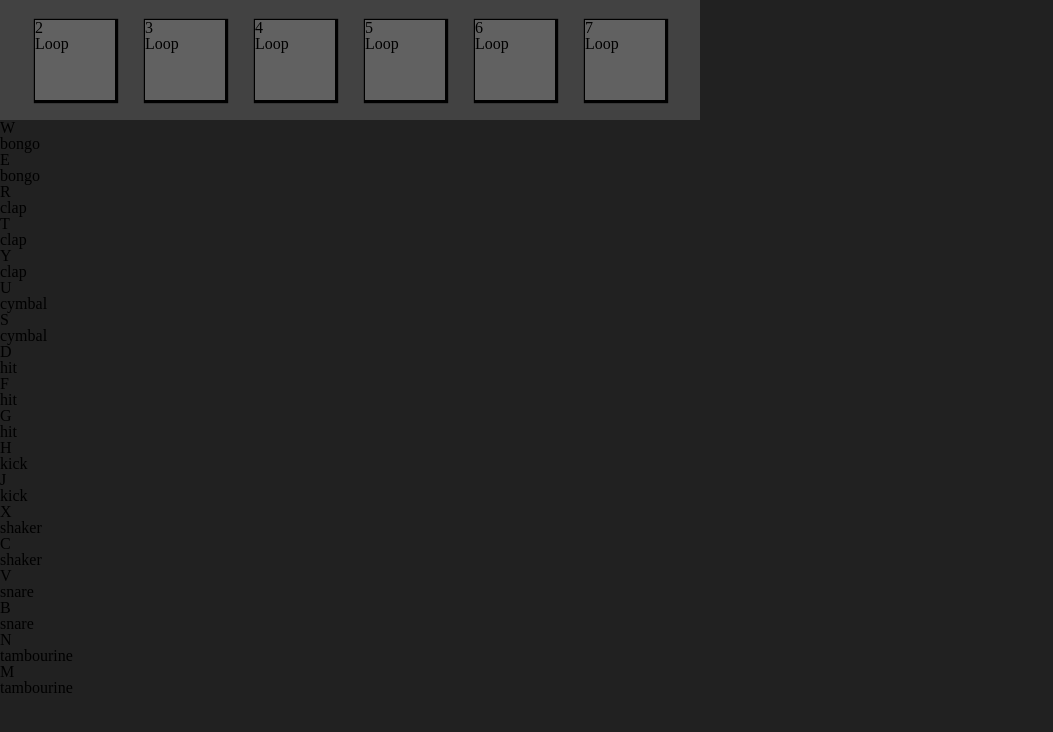
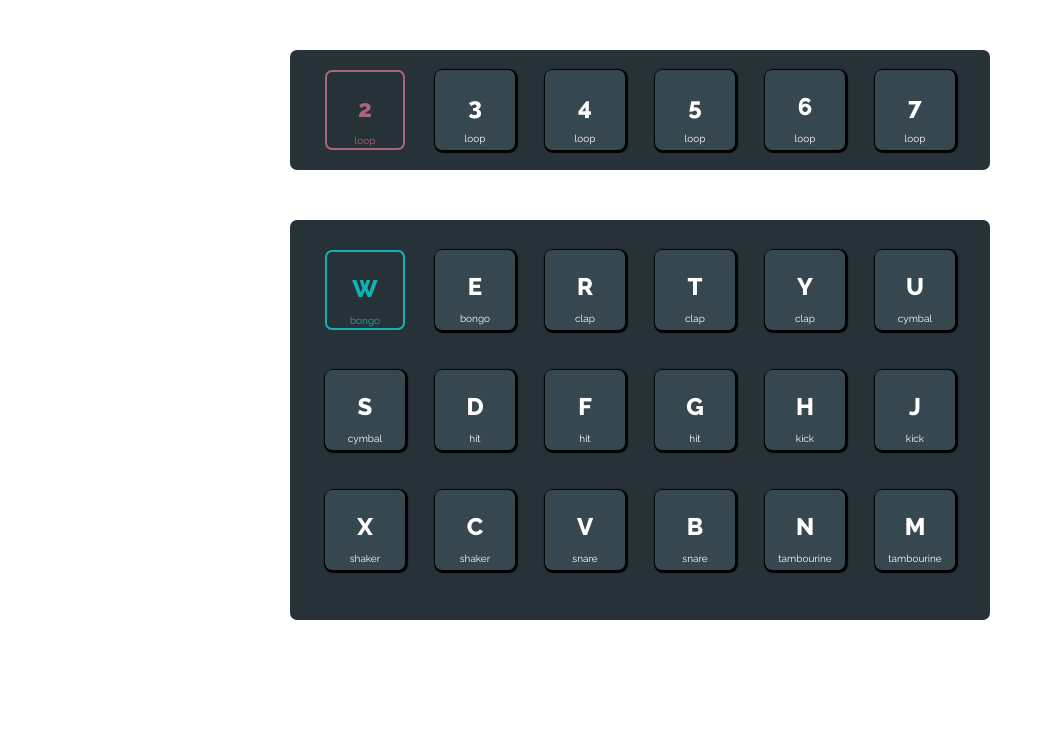
Before and after one commit to KamilCybulski/JS30-Drumkit, a plain HTML site: page index.html in a window 1280 px wide. Shown: the whole page, without its empty margins (0-1053 px from the left). Drawn offline with Linux system fonts and the light colour scheme.

Commit message:
Added styles for the panel and pressed keys.

```diff
--- a/index.html
+++ b/index.html
@@ -7,6 +7,8 @@
         <meta name="author" content="Kamil Cybulski">
 
         <title>JS Drumkit</title>
+
+        <link href="https://fonts.googleapis.com/css?family=Raleway:400,800" rel="stylesheet">
 
         <link rel="stylesheet" href="reset.css">
         <link rel="stylesheet" href="main.css">
@@ -18,34 +20,34 @@
         <!--Buttons to toggle on and off loops (longer samples)-->
         <section class="loops">
 
-            <div class="l-key key2">
+            <div class="l-key key2 pressed">
                 <h5>2</h5>
-                <h6>Loop</h6>
+                <h6>loop</h6>
             </div>
 
             <div class="l-key key3">
                 <h5>3</h5>
-                <h6>Loop</h6>
+                <h6>loop</h6>
             </div>
 
             <div class="l-key key4">
                 <h5>4</h5>
-                <h6>Loop</h6>
+                <h6>loop</h6>
             </div>
 
             <div class="l-key key5">
                 <h5>5</h5>
-                <h6>Loop</h6>
+                <h6>loop</h6>
             </div>
 
             <div class="l-key key6">
                 <h5>6</h5>
-                <h6>Loop</h6>
+                <h6>loop</h6>
             </div>
 
             <div class="l-key key7">
                 <h5>7</h5>
-                <h6>Loop</h6>
+                <h6>loop</h6>
             </div>
 
         <!--Audio files for loops-->
@@ -61,7 +63,7 @@
         <!--Section for keys associated with short sounds-->
         <section class="console">
 
-            <div class="c-key key-w">
+            <div class="c-key key-w pressed">
                 <h5>W</h5>
                 <h6>bongo</h6>
             </div>
--- a/main.scss
+++ b/main.scss
@@ -1,19 +1,12 @@
 /*==========================================
                 Colors
 ==========================================*/
-$bcg: #212121;              //body background color
-$panel: #424242;            //panels' color
-$btn: #616161;              //buttons' color
-$loop-accent: #f50057;      //Accent color for loop panel
-$short-accent: #9c27b0;     //Accent color for short sounds panel
+$panel: #263238;            //panels' color
+$btn: #37474f;              //buttons' color
+$loop-accent: #f48fb1;      //Accent color for loop panel
+$short-accent: #18ffff;     //Accent color for short sounds panel
+$txt: #fff;                 //Text color
 
-
-/*==========================================
-                Body
-==========================================*/
-body {
-    background-color: $bcg;
-}
 
 /*==========================================
                 Loop panel
@@ -21,17 +14,90 @@ body {
 .loops {
     box-sizing: border-box;
     width: 700px;
-    margin: 100px, auto;
+    margin: 50px auto;
     height: 120px;
     padding: 20px;
+    border-radius: 7px;
     display: flex;
     flex-flow: row nowrap;
     justify-content: space-around;
     background-color: $panel;
     .l-key {
+        box-sizing: border-box;
+        width: 80px;
+        height: 80px;
+        border-radius: 7px;
+        background-color: $btn;
+        box-shadow: 1px 1px 1px 2px black;
+        padding: 10px;
+    }
+    .pressed {
+        border: 2px solid $loop-accent;
+        color: $loop-accent;
+        box-shadow: none;
+        filter: brightness(70%);
+        h5 {
+            color: $loop-accent;
+        }
+        h6 {
+            color: $loop-accent;
+        }
+        }
+}
+
+/*==========================================
+                Shorts panel
+==========================================*/
+.console {
+    box-sizing: border-box;
+    width: 700px;
+    margin: auto;
+    height: 400px;
+    padding: 20px;
+    border-radius: 7px;
+    display: flex;
+    flex-flow: row wrap;
+    justify-content: space-around;
+    background-color: $panel;
+    .c-key {
+        box-sizing: border-box;
         width: 80px;
         height: 80px;
         background-color: $btn;
+        margin: 10px;
+        border-radius: 7px;
         box-shadow: 1px 1px 1px 2px black;
+        padding: 10px;
+    }
+    .pressed {
+        border: 2px solid $short-accent;
+        box-shadow: none;
+        filter: brightness(70%);
+        h5 {
+            color: $short-accent;
+        }
+        h6 {
+            color: $short-accent;
+        }
     }
 }
+
+/*==========================================
+            Keys' descriptions
+==========================================*/
+h5 {
+    color: $txt;
+    text-align: center;
+    margin: 15px;
+    font-size: 24px;
+    font-weight: 800;
+    font-family: 'Raleway', sans-serif;
+}
+
+h6 {
+    color: $txt;
+    text-align: center;
+    font-size: 10px;
+    font-weight: 400;
+    font-family: 'Raleway', sans-serif;
+}
```
Also changed, not shown: main.css.
